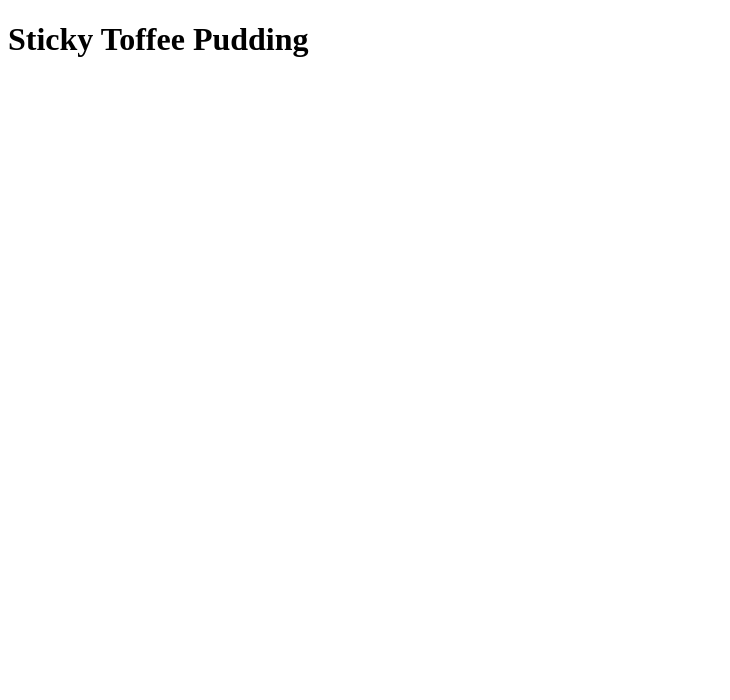
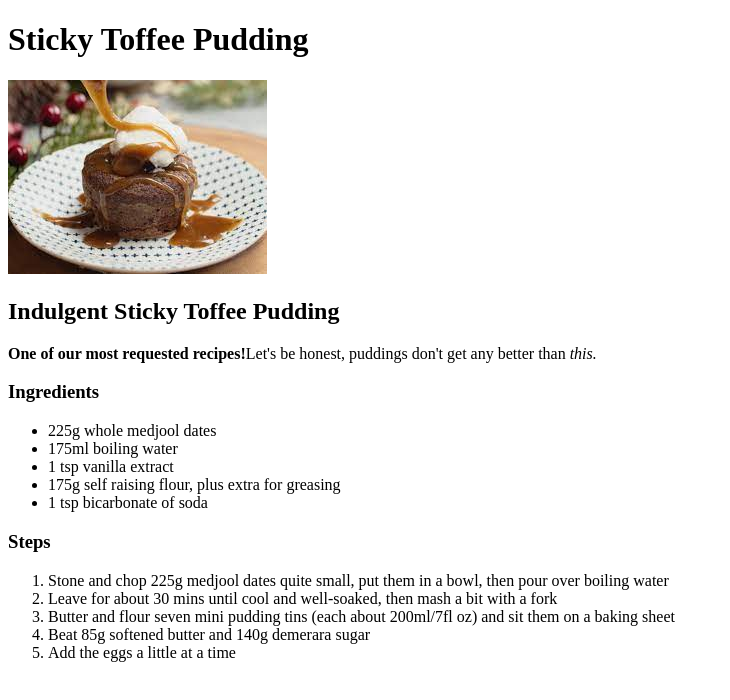
Before and after one commit to userfriendlyotter/odin-recipes, a plain HTML site: page recipes/stp.html in a window 1280 px wide. Shown: the whole page, without its empty margins (0-730 px from the left). Drawn offline with Linux system fonts and the light colour scheme.

Commit message:
Add stp image and complete stp recipe page

```diff
--- a/recipes/stp.html
+++ b/recipes/stp.html
@@ -8,5 +8,33 @@
 
   <body>
     <h1>Sticky Toffee Pudding</h1>
+
+    <img src="img/stp.jpeg" alt="Glorious Sticky Toffee Pudding">
+
+    <h2>Indulgent Sticky Toffee Pudding</h2>
+
+    <p><strong>One of our most requested recipes!</strong>Let's be honest, puddings don't get
+    any better than <em>this.</em></p>
+
+    <h3>Ingredients</h3>
+
+    <ul>
+        <li>225g whole medjool dates</li>
+        <li>175ml boiling water</li>
+        <li>1 tsp vanilla extract</li>
+        <li>175g self raising flour, plus extra for greasing</li>
+        <li>1 tsp bicarbonate of soda</li>
+    </ul>
+
+    <h3>Steps</h3>
+
+    <ol>
+        <li>Stone and chop 225g medjool dates quite small, put them in a bowl, then pour over boiling water</li>
+        <li>Leave for about 30 mins until cool and well-soaked, then mash a bit with a fork</li>
+        <li>Butter and flour seven mini pudding tins (each about 200ml/7fl oz) and sit them on a baking sheet</li>
+        <li>Beat 85g softened butter and 140g demerara sugar</li>
+        <li>Add the eggs a little at a time</li>
+    </ol>
+
   </body>
 </html>
```
Also changed, not shown: recipes/lasagna.html (+3 -3 lines), recipes/img/stp.jpeg (added).
